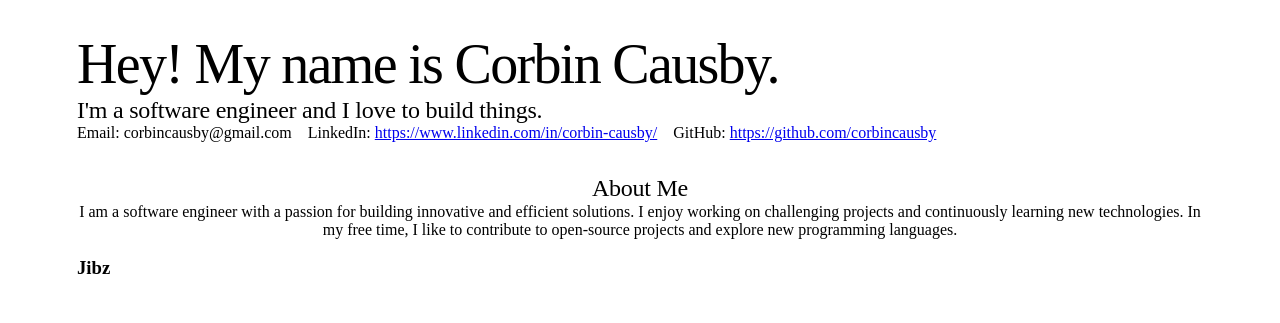
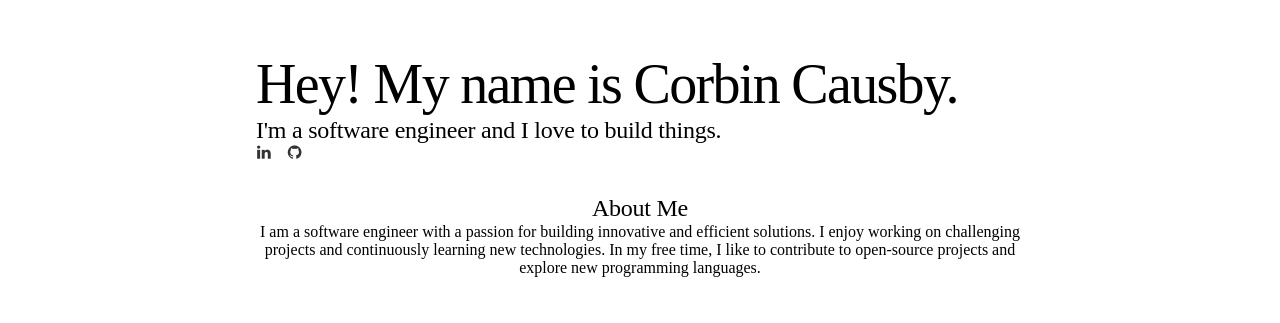
Before and after one commit to corbin-causby/portfolio-corbin, a React app: page / in a window 1280 px wide. Shown: the top 323 px of the page. Built offline with nearby package versions, Linux system fonts and the light colour scheme; grey boxes are pictures that could not be loaded; the HTML template or start-up script is replaced by a standard one.

Commit message:
Finished layout of website.

```diff
--- a/src/App.css
+++ b/src/App.css
@@ -13,7 +13,7 @@
 
 .about-me {
   text-align: center;
-  margin-bottom: 0rem;
+  margin-bottom: 3rem;
 }
 
 .contact {
@@ -27,7 +27,7 @@
 }
 
 .projects {
-  text-align: left;
+  text-align: center;
   margin-bottom: 2rem;
   display: grid;
   gap: 1rem;
@@ -35,12 +35,24 @@
 
 .project {
   display: grid;
-  grid-template-columns: 1fr;
-  grid-template-rows: 1fr 1fr 1fr;
+  justify-items: stretch;
+  align-items: center;
+  grid-template-columns: repeat(4, 1fr);
+  grid-template-rows: repeat(4, .5fr);
+  gap: 20px;
+  margin: auto;
+
 }
 
 ul {
   list-style-type: none;
-  padding: 0; /* Removes default indent */
-  margin: 0;  /* Removes default spacing */
+  padding: 0;
+  margin: 0;
 }
+
+.fa-github, .fa-linkedin {
+  font-size: 24px;
+  color: #333333;
+  transition: color 0.3s ease;
+  margin-left: 1px;
+}
--- a/src/App.tsx
+++ b/src/App.tsx
@@ -5,15 +5,18 @@ function App() {
 
   return (
     <>
+      <head>
+        <link rel="stylesheet" href="https://cdnjs.cloudflare.com/ajax/libs/font-awesome/4.7.0/css/font-awesome.min.css" />
+      </head>
+
         <header className="header">
           <h1>Hey! My name is Corbin Causby.</h1>
           <h2>I'm a software engineer and I love to build things.</h2>
         </header>
         <main>
             <section className="contact">
-            <p>Email: corbincausby@gmail.com</p>
-            <p>LinkedIn: <a href="https://www.linkedin.com/in/corbin-causby/" target="_blank" rel="noopener noreferrer">https://www.linkedin.com/in/corbin-causby/</a></p>
-            <p>GitHub: <a href="https://github.com/corbin-causby" target="_blank" rel="noopener noreferrer">https://github.com/corbincausby</a></p>
+            <p><a href="https://www.linkedin.com/in/corbin-causby-82646220b/" target="_blank" aria-label="Visit myLinkedIn"><i className="fa fa-linkedin"></i></a></p>
+            <p><a href="https://github.com/corbin-causby" target="_blank" aria-label="Visit my GitHub"><i className="fa fa-github"></i></a></p>
           </section>
           <section className="about-me">
             <h2>About Me</h2>
--- a/src/index.css
+++ b/src/index.css
@@ -1,7 +1,10 @@
 #root {
-  width: 1126px;
+  width: 768px;
   max-width: 100%;
   margin: 0 auto;
+  margin-top: 20px;
+  margin-left: 75px auto;
+  margin-right: 75px auto;
   text-align: center;
   border-inline: 1px solid var(--border);
   min-height: 100svh;
```
